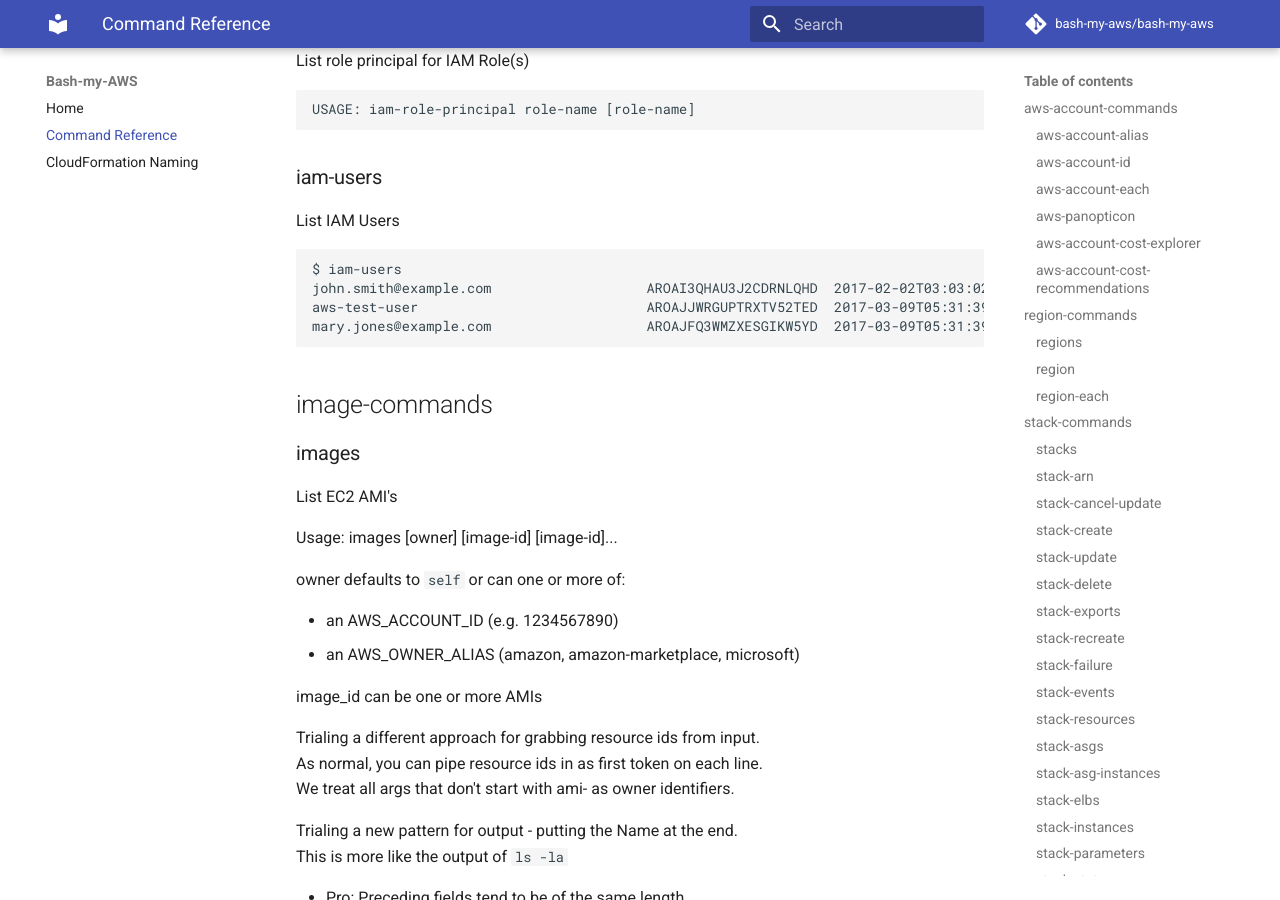
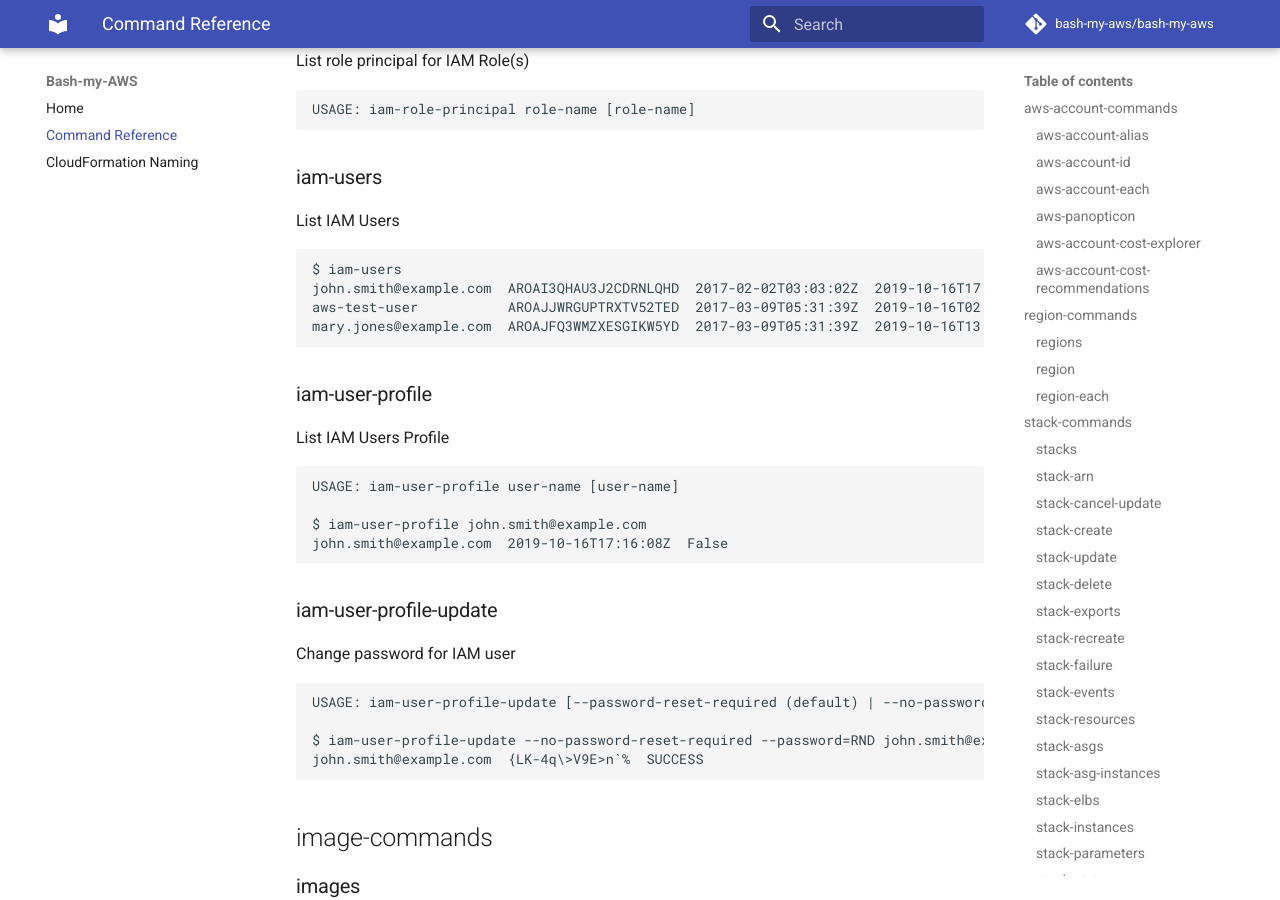
Before and after one commit to bash-my-aws/bash-my-aws, an MkDocs documentation site: the page built from docs/command-reference.md, in a window 1280 px wide and 900 px high, scrolled down 20550 px. Built offline with MkDocs 1.6.1 and Material for MkDocs 9.7.7, drawn with Linux system fonts in a browser that asks for light colours; comment, search, counter and statistics services are not loaded.

Commit message:
Added iam-user-profile and iam-user-profile-update functions

```diff
--- a/docs/command-reference.md
+++ b/docs/command-reference.md
@@ -979,9 +979,27 @@
 List IAM Users
 
     $ iam-users
-    john.smith@example.com                   AROAI3QHAU3J2CDRNLQHD  2017-02-02T03:03:02Z
-    aws-test-user                            AROAJJWRGUPTRXTV52TED  2017-03-09T05:31:39Z
-    mary.jones@example.com                   AROAJFQ3WMZXESGIKW5YD  2017-03-09T05:31:39Z
+    john.smith@example.com  AROAI3QHAU3J2CDRNLQHD  2017-02-02T03:03:02Z  2019-10-16T17:16:08Z
+    aws-test-user           AROAJJWRGUPTRXTV52TED  2017-03-09T05:31:39Z  2019-10-16T02:12:52Z
+    mary.jones@example.com  AROAJFQ3WMZXESGIKW5YD  2017-03-09T05:31:39Z  2019-10-16T13:51:32Z
+
+### iam-user-profile
+
+List IAM Users Profile
+
+    USAGE: iam-user-profile user-name [user-name]
+
+    $ iam-user-profile john.smith@example.com
+    john.smith@example.com  2019-10-16T17:16:08Z  False
+
+### iam-user-profile-update
+
+Change password for IAM user
+
+    USAGE: iam-user-profile-update [--password-reset-required (default) | --no-password-reset-required] --password=[<value>|RND (default)] user-name [user-name]
+
+    $ iam-user-profile-update --no-password-reset-required --password=RND john.smith@example.com
+    john.smith@example.com  {LK-4q\>V9E>n`%  SUCCESS
 
 
 ## image-commands
```
Also changed, not shown: 3 other files.
